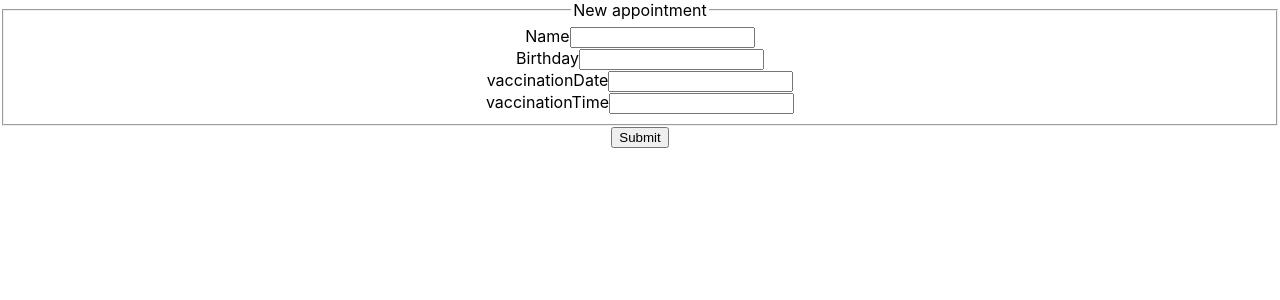
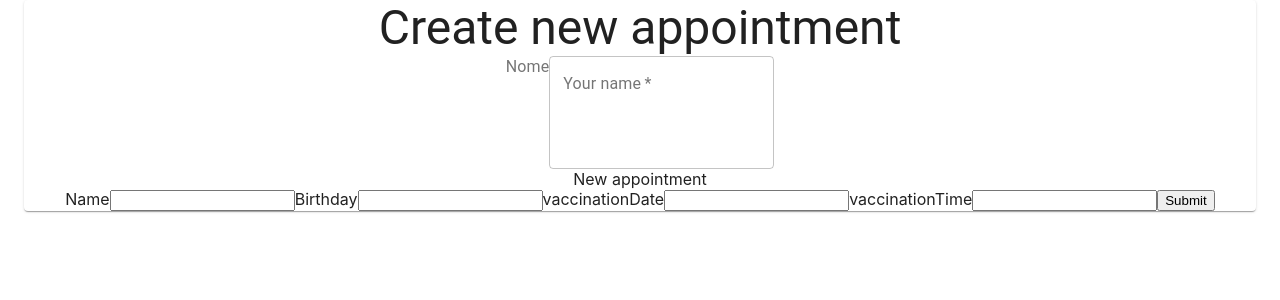
Before and after one commit to arthursvpb/covid-19-vaccine-scheduler, a React (Create React App) app in the folder web/: page /agendamentos/novo in a window 1280 px wide. Shown: the top 300 px of the page. Built offline with nearby package versions, Linux system fonts and the light colour scheme; no server answers.

Commit message:
add material ui and listing appointments

```diff
--- a/web/package.json
+++ b/web/package.json
@@ -3,6 +3,7 @@
   "version": "0.1.0",
   "private": true,
   "dependencies": {
+    "@material-ui/core": "^4.11.3",
     "@testing-library/jest-dom": "^5.11.4",
     "@testing-library/react": "^11.1.0",
     "@testing-library/user-event": "^12.1.10",
--- a/web/src/pages/Appointment/createAppointment.jsx
+++ b/web/src/pages/Appointment/createAppointment.jsx
@@ -2,6 +2,16 @@
 import React, { useState } from 'react';
 import DatePicker from 'react-datepicker';
 import 'react-datepicker/dist/react-datepicker.css';
+
+import {
+  Container,
+  Grid,
+  Paper,
+  Typography,
+  TextField,
+  FormLabel,
+} from '@material-ui/core';
+// Layout, Drawer, List, ListItem, ListItemText, ListItemIcon
 
 import { format } from 'date-fns';
 
@@ -36,14 +46,20 @@ export default function CreateAppointment() {
   };
 
   return (
-    <div>
-      <form onSubmit={handleSubmit}>
-        <fieldset
-          style={{
-            display: 'flex',
-            flexDirection: 'column',
-          }}
-        >
+    <Container>
+      <Grid container>
+        <Grid item xs={12}>
+          <Paper>
+            <form noValidate autoComplete="off" onSubmit={handleSubmit}>
+              <Typography variant="h3">Create new appointment</Typography>
+              <FormLabel button> Nome</FormLabel>
+              <TextField
+                label="Your name"
+                variant="outlined"
+                multiline
+                rows={4}
+                required
+              />
               <legend>New appointment</legend>
               <label htmlFor="name">
                 Name
@@ -89,9 +105,12 @@ export default function CreateAppointment() {
                   dateFormat="h:mm aa"
                 />
               </label>
-        </fieldset>
+
               <button type="submit">Submit</button>
             </form>
-    </div>
+          </Paper>
+        </Grid>
+      </Grid>
+    </Container>
   );
 }
--- a/web/src/pages/Appointment/index.jsx
+++ b/web/src/pages/Appointment/index.jsx
@@ -1,5 +1,9 @@
 /* eslint-disable no-underscore-dangle */
 import React, { useEffect, useState } from 'react';
+
+import { Container, Paper, Typography } from '@material-ui/core';
+
+import { parse, differenceInCalendarYears } from 'date-fns';
 
 import api from '../../services/api';
 
@@ -8,16 +12,36 @@ export default function index() {
 
   useEffect(() => {
     api.get('/appointments').then(response => {
-      console.log(response.data);
       setAppointments(response.data);
     });
   }, []);
 
   return (
-    <div>
-      {appointments.map(appointment => (
-        <h1>{appointment._id}</h1>
-      ))}
-    </div>
+    <Container>
+      {appointments.map(
+        ({
+          name,
+          birthday,
+          vaccinationDate,
+          vaccinationTime,
+          conclusion,
+          isConcluded,
+        }) => (
+          <Paper style={{ marginBottom: '20px' }}>
+            <Typography>{name}</Typography>
+            <Typography>
+              {differenceInCalendarYears(
+                new Date(),
+                parse(birthday, 'dd-MM-yyyy', new Date()),
+              )}
+            </Typography>
+            <Typography>{vaccinationDate}</Typography>
+            <Typography>{vaccinationTime}</Typography>
+            <Typography>{conclusion}</Typography>
+            <Typography>{isConcluded}</Typography>
+          </Paper>
+        ),
+      )}
+    </Container>
   );
 }
```
Also changed, not shown: 1 other file (tests, documents, lock files or other folders). Lines whose indentation alone changed are shown as unchanged.
